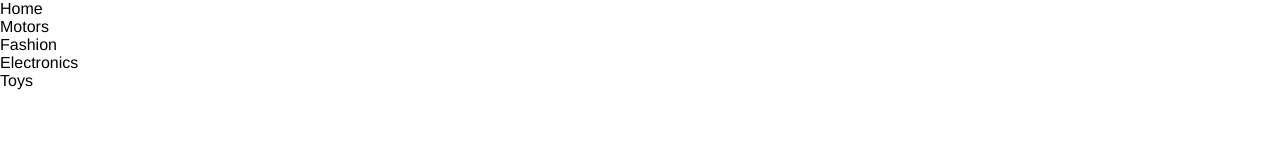
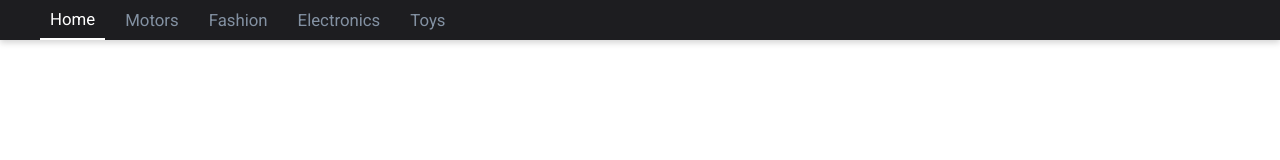
Before and after one commit to TarekVisch/dropdown-menu, a plain HTML site: page src/index.html in a window 1280 px wide. Drawn offline with Linux system fonts and the light colour scheme.

Commit message:
Style navigation bar

```diff
--- a/src/index.html
+++ b/src/index.html
@@ -5,16 +5,28 @@
     <meta name="viewport" content="width=device-width, initial-scale=1.0" />
     <title>Dropdown Menu</title>
     <link rel="stylesheet" href="style.css" />
+    <!-- prettier-ignore -->
+    <link href="https://fonts.googleapis.com/css2?family=Roboto&display=swap" rel="stylesheet">
   </head>
   <body>
     <header>
       <nav>
         <ul class="menu">
-          <li class="menu__item menu__item--home">Home</li>
-          <li class="menu__item menu__item--home">Motors</li>
-          <li class="menu__item menu__item--home">Fashion</li>
-          <li class="menu__item menu__item--home">Electronics</li>
-          <li class="menu__item menu__item--home">Toys</li>
+          <li class="menu__item menu__item--current menu__item--home">
+            <a href="#" class="menu__item__link">Home</a>
+          </li>
+          <li class="menu__item menu__item--home">
+            <a href="#" class="menu__item__link">Motors</a>
+          </li>
+          <li class="menu__item menu__item--home">
+            <a href="#" class="menu__item__link">Fashion</a>
+          </li>
+          <li class="menu__item menu__item--home">
+            <a href="#" class="menu__item__link">Electronics</a>
+          </li>
+          <li class="menu__item menu__item--home">
+            <a href="#" class="menu__item__link">Toys</a>
+          </li>
         </ul>
       </nav>
     </header>
--- a/src/style.css
+++ b/src/style.css
@@ -11,5 +11,49 @@ html {
 }
 
 body {
-  font-family: Helvetica, Arial, sans-serif;
+  font-family: 'Roboto', Helvetica, Arial, sans-serif;
 }
+
+.menu {
+  list-style: none;
+  display: flex;
+  justify-content: flex-start;
+  align-items: center;
+  height: 40px;
+  padding: 0px 40px;
+  background-color: #1d1d20;
+  box-shadow: 0 3px 6px rgba(0, 0, 0, 0.16);
+  position: relative;
+}
+
+.menu__item {
+  color: #ffffff;
+  font-family: 'Roboto', Helvetica, Arial, sans-serif;
+  font-weight: 400;
+  font-size: 1.05rem;
+  height: 100%;
+}
+
+.menu__item:not(:last-child) {
+  margin-right: 10px;
+}
+
+.menu__item__link {
+  text-decoration: none;
+  color: #8391a2;
+  font: inherit;
+  height: 100%;
+  display: flex;
+  align-items: center;
+  padding: 0px 10px;
+}
+
+.menu__item__link:hover {
+  background-color: #252529;
+  color: #bccee4;
+}
+
+.menu__item--current .menu__item__link {
+  border-bottom: 2px solid #ffffff;
+  color: #ffffff;
+}
```
